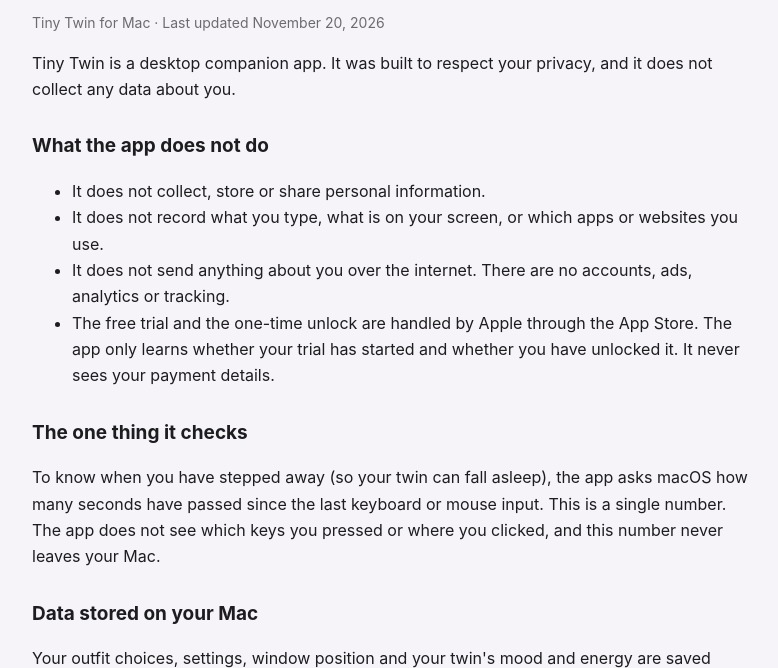
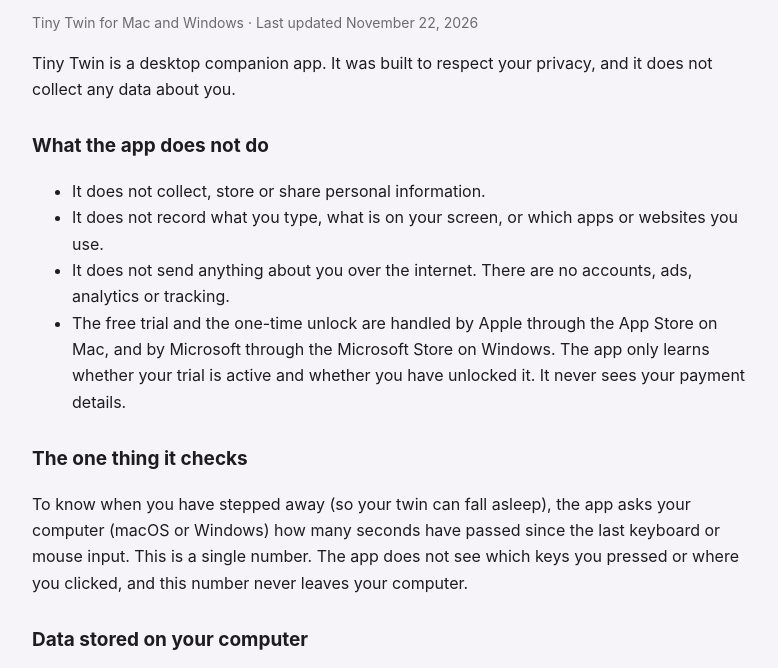
Before and after one commit to ericwangzhi6-boop/tinytwin, a plain HTML site: page privacy.html in a window 1280 px wide. Shown: the part 101-769 px from the top of the page, without its empty margins (248-1026 px from the left). Drawn offline with Linux system fonts and the light colour scheme.

Commit message:
Add files via upload

```diff
--- a/privacy.html
+++ b/privacy.html
@@ -14,7 +14,7 @@ h1{font-size:30px;margin:0 0 6px}h2{font-size:19px;margin:28px 0 6px}
 <body>
 <main>
 <h1>Privacy Policy</h1>
-<p class="muted">Tiny Twin for Mac · Last updated November 20, 2026</p>
+<p class="muted">Tiny Twin for Mac and Windows · Last updated November 22, 2026</p>
 
 <p>Tiny Twin is a desktop companion app. It was built to respect your privacy, and it does not collect any data about you.</p>
 
@@ -23,14 +23,14 @@ h1{font-size:30px;margin:0 0 6px}h2{font-size:19px;margin:28px 0 6px}
 <li>It does not collect, store or share personal information.</li>
 <li>It does not record what you type, what is on your screen, or which apps or websites you use.</li>
 <li>It does not send anything about you over the internet. There are no accounts, ads, analytics or tracking.</li>
-<li>The free trial and the one-time unlock are handled by Apple through the App Store. The app only learns whether your trial has started and whether you have unlocked it. It never sees your payment details.</li>
+<li>The free trial and the one-time unlock are handled by Apple through the App Store on Mac, and by Microsoft through the Microsoft Store on Windows. The app only learns whether your trial is active and whether you have unlocked it. It never sees your payment details.</li>
 </ul>
 
 <h2>The one thing it checks</h2>
-<p>To know when you have stepped away (so your twin can fall asleep), the app asks macOS how many seconds have passed since the last keyboard or mouse input. This is a single number. The app does not see which keys you pressed or where you clicked, and this number never leaves your Mac.</p>
+<p>To know when you have stepped away (so your twin can fall asleep), the app asks your computer (macOS or Windows) how many seconds have passed since the last keyboard or mouse input. This is a single number. The app does not see which keys you pressed or where you clicked, and this number never leaves your computer.</p>
 
-<h2>Data stored on your Mac</h2>
-<p>Your outfit choices, settings, window position and your twin's mood and energy are saved locally on your Mac so they are still there next time. They are not sent anywhere. Deleting the app removes them.</p>
+<h2>Data stored on your computer</h2>
+<p>Your outfit choices, settings, window position and your twin's mood and energy are saved locally on your computer so they are still there next time. They are not sent anywhere. Deleting the app removes them.</p>
 
 <h2>Children</h2>
 <p>The app does not collect any information from anyone, including children.</p>
```
